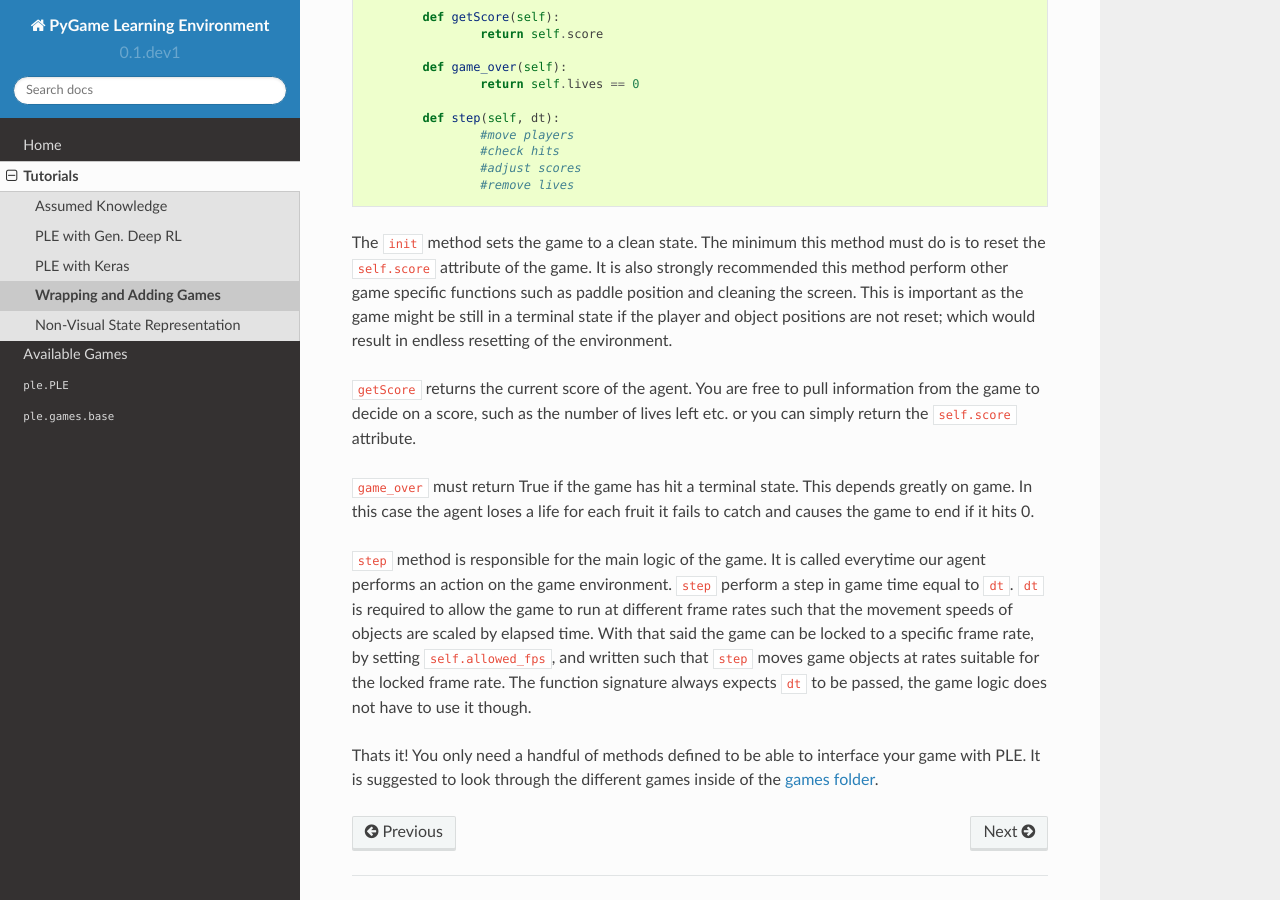
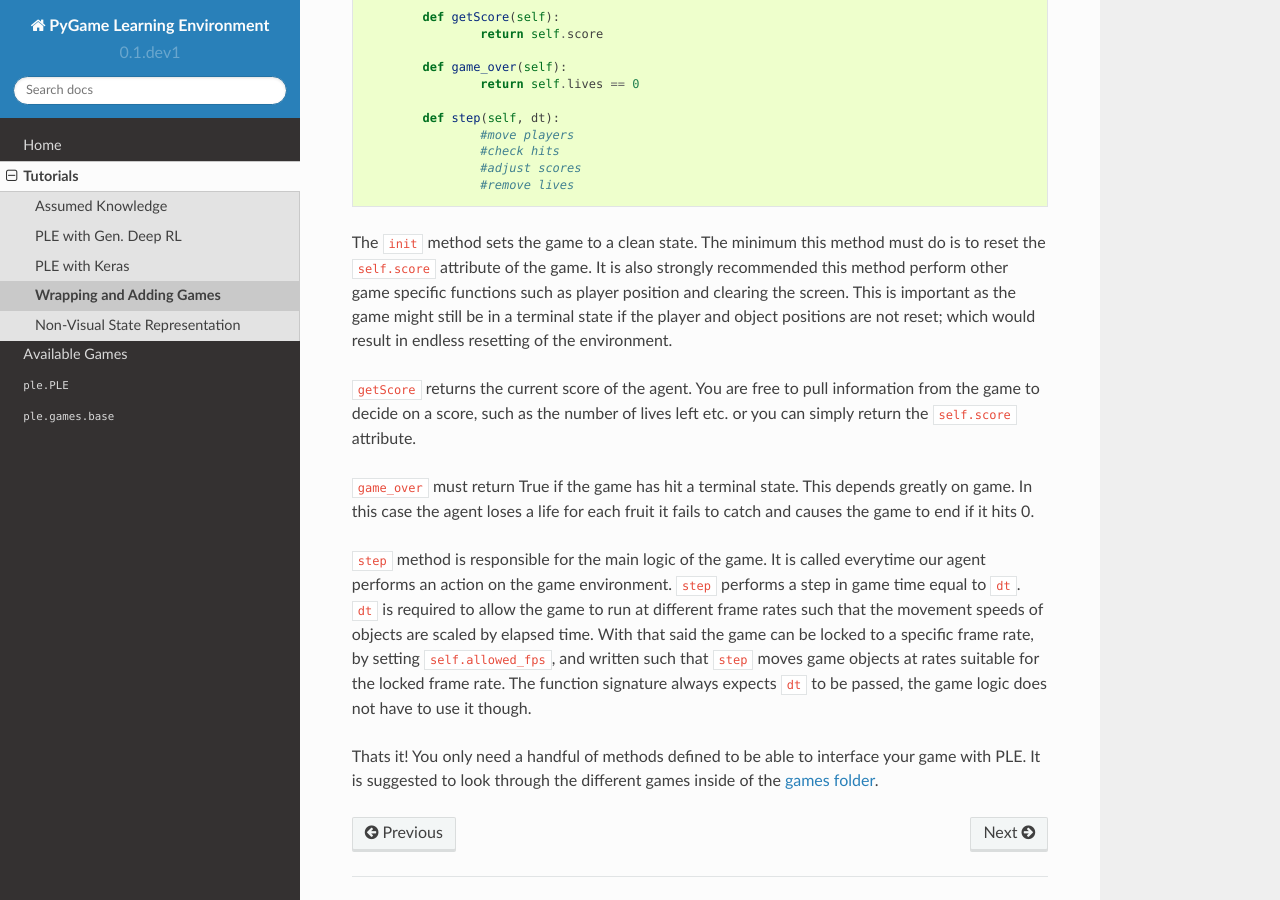
Before and after one commit to ntasfi/PyGame-Learning-Environment, a Sphinx documentation site: the page built from docs/user/tutorial/adding_games.rst, in a window 1280 px wide and 900 px high, scrolled down 1222 px. Built offline with Sphinx 7.4.7 and the Read the Docs theme 2.0.0, drawn with Linux system fonts in a browser that asks for light colours.

```diff
--- a/docs/user/tutorial/adding_games.rst
+++ b/docs/user/tutorial/adding_games.rst
@@ -60,13 +60,13 @@ The code below is within our ``Catcher`` class and has the class definition repe
                         #remove lives
 
 
-The ``init`` method sets the game to a clean state. The minimum this method must do is to reset the ``self.score`` attribute of the game. It is also strongly recommended this method perform other game specific functions such as paddle position and cleaning the screen. This is important as the game might be still in a terminal state if the player and object positions are not reset; which would result in endless resetting of the environment.
+The ``init`` method sets the game to a clean state. The minimum this method must do is to reset the ``self.score`` attribute of the game. It is also strongly recommended this method perform other game specific functions such as player position and clearing the screen. This is important as the game might still be in a terminal state if the player and object positions are not reset; which would result in endless resetting of the environment.
 
 ``getScore`` returns the current score of the agent. You are free to pull information from the game to decide on a score, such as the number of lives left etc. or you can simply return the ``self.score`` attribute.
 
 ``game_over`` must return True if the game has hit a terminal state. This depends greatly on game. In this case the agent loses a life for each fruit it fails to catch and causes the game to end if it hits 0.
 
-``step`` method is responsible for the main logic of the game. It is called everytime our agent performs an action on the game environment. ``step`` perform a step in game time equal to ``dt``. ``dt`` is required to allow the game to run at different frame rates such that the movement speeds of objects are scaled by elapsed time. With that said the game can be locked to a specific frame rate, by setting ``self.allowed_fps``, and written such that ``step`` moves game objects at rates suitable for the locked frame rate. The function signature always expects ``dt`` to be passed, the game logic does not have to use it though.
+``step`` method is responsible for the main logic of the game. It is called everytime our agent performs an action on the game environment. ``step`` performs a step in game time equal to ``dt``. ``dt`` is required to allow the game to run at different frame rates such that the movement speeds of objects are scaled by elapsed time. With that said the game can be locked to a specific frame rate, by setting ``self.allowed_fps``, and written such that ``step`` moves game objects at rates suitable for the locked frame rate. The function signature always expects ``dt`` to be passed, the game logic does not have to use it though.
 
 Thats it! You only need a handful of methods defined to be able to interface your game with PLE. It is suggested to look through the different games inside of the `games folder`_.
 
```
Also changed, not shown: README.md (+3 -0 lines).
